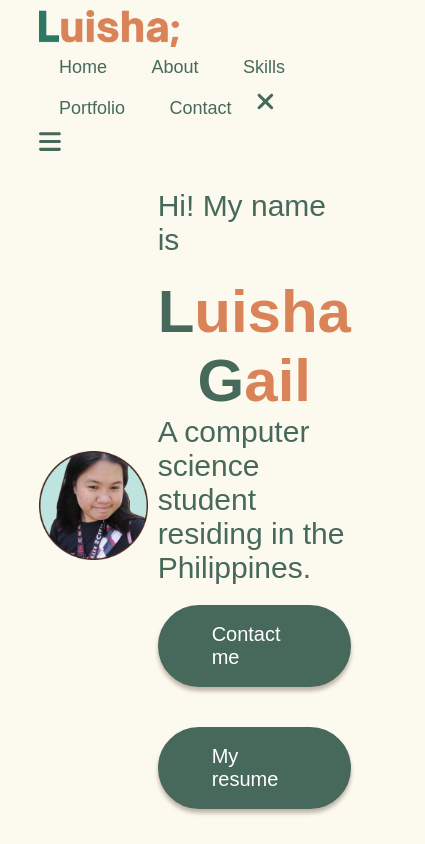
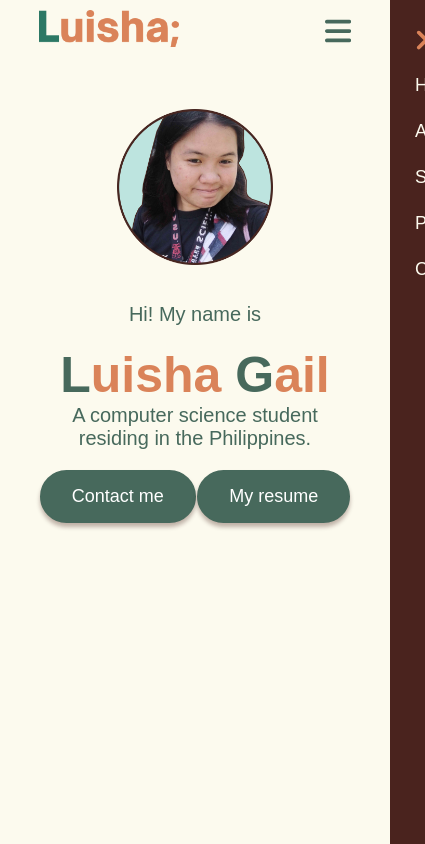
Before and after one commit to Luigazab/Portfolio, a plain HTML site: page index.html in a window 390 px wide. Shown: the top 844 px of the page, 425 px wide, since content can reach past the window. Drawn offline with Linux system fonts and the light colour scheme.

Commit message:
Update style.css
final portfolio css as of nov 14

```diff
--- a/style.css
+++ b/style.css
@@ -29,8 +29,7 @@ html{
 }
 i svg{
   color: #47695C;
-  margin-right: 15px;
-  height: 25px;
+  height: 30px;
 }
 #upBtn svg{
   height: 50px;
@@ -59,7 +58,6 @@ nav{
 }
 nav ul li{
   display: inline-block;
-
   margin: 10px 20px;
 }
 nav ul li a{
@@ -491,3 +489,89 @@ form .btn2{
   margin-top: 20px;
   color: #FCFAEE;
 }
+nav i{
+  display: none;
+}
+@media only screen and (max-width:600px){
+  .header{
+    margin-top: 10%;
+    font-size: 30px;
+    display:inline;
+    text-align: center;
+  }
+  .header-right-col{
+    margin-top: 10%;
+    font-size: 20px;
+  }
+  .header-right-col h1{
+    font-size: 50px;
+  }
+  .header-left-col img{
+    margin-top: 20%;
+    width: 50%;
+  }
+  .btn{
+    padding: 14px 30px;
+    font-size: 18px;
+    border: 2px solid #47695C;
+  }
+  nav i{
+    display: block;
+    height: 25px;
+    cursor: pointer;
+  }
+  nav ul{
+    background: #4A231E;
+    position: fixed;
+    top: 0;
+    right: -200px;
+    width: 200px;
+    height: 100vh;
+    padding-top: 50px;
+    z-index: 2;
+    transition: right 0.5s;
+  }
+  nav ul li{
+    display: block;
+    margin: 25px;
+  }
+  nav ul i svg{
+    position: absolute;
+    top: 25px;
+    left: 25px;
+    height: 30px;
+    color: #DA8359;
+    cursor: pointer;
+  }
+  nav ul li a{
+    color: #FCFAEE;
+  }
+  #about{
+    font-size: 14px;
+  }
+  .sub-title{
+    font-size: 40px;
+  }
+  .about-left-col, .about-right-col{
+    flex-basis: 100%;
+  }
+  .about-right-col{
+    text-align: center;
+  }
+  .about-right-col img{
+    width: 25%;
+  }
+  .tab-links{
+    font-size: 18px;
+    margin-right: 20px;
+  }
+  .column{
+    display: block;
+  }
+  .contact-left, .contact-right{
+    flex-basis: 100%;
+  }
+  .copyright{
+    text-align: center;
+  }
+}
```
